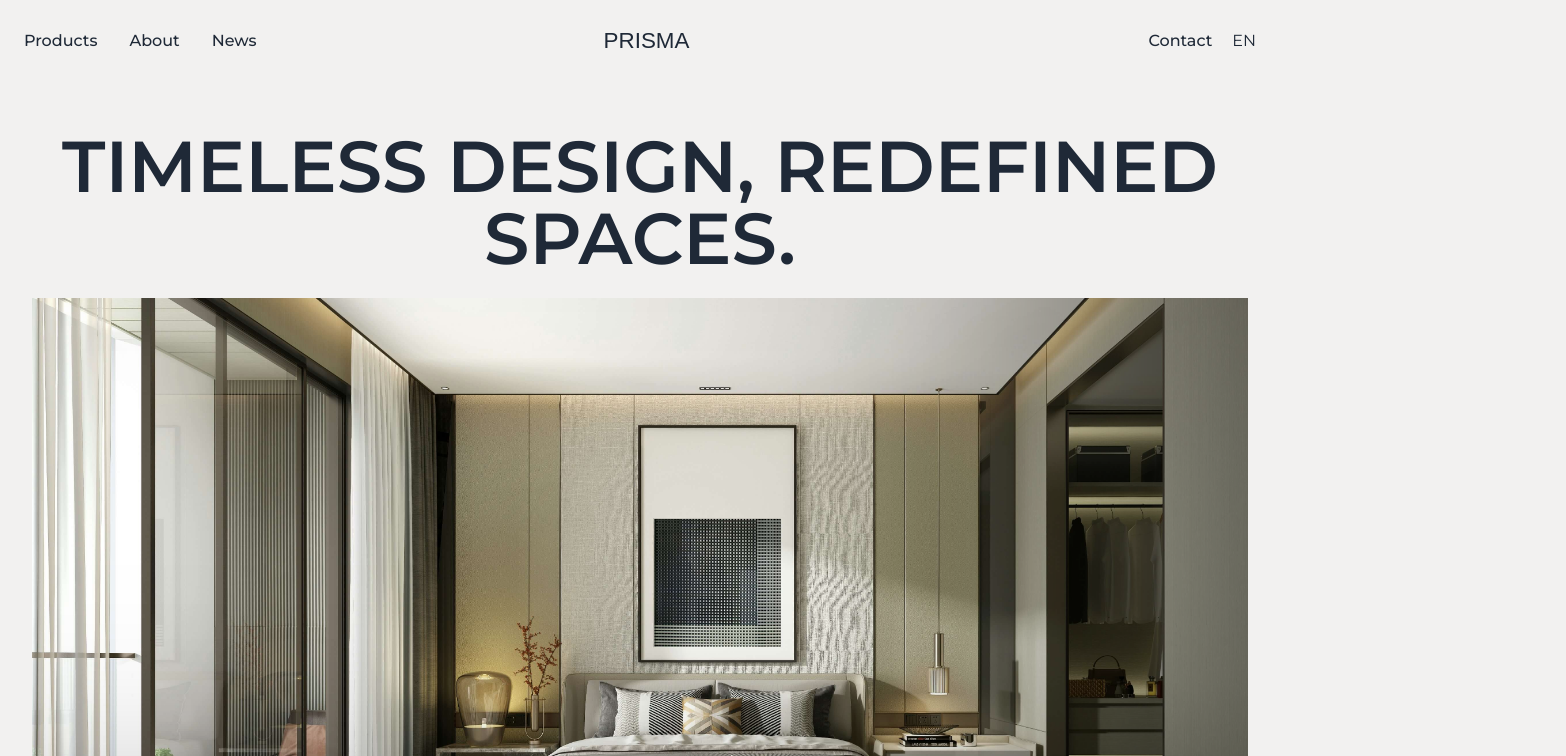
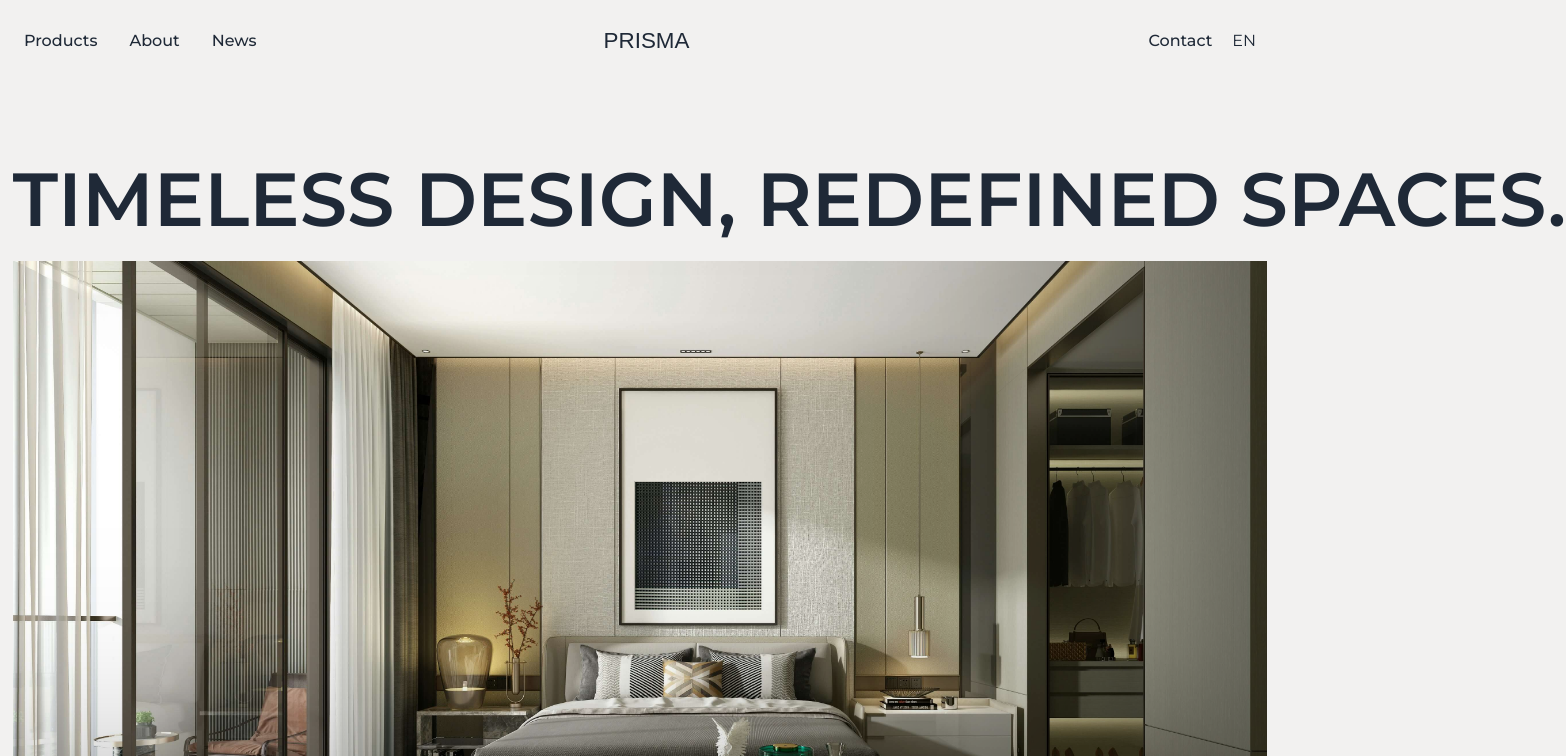
Before and after one commit to emersonramos3lt/architecture-app, a Next.js app: page / in a window 1280 px wide. Shown: the top 756 px of the page, 1566 px wide, since content can reach past the window. Built offline with nearby package versions, Linux system fonts and the light colour scheme; what next-reveal would draw is missing.

Commit message:
Update Header.tsx

```diff
--- a/components/Header.tsx
+++ b/components/Header.tsx
@@ -1,19 +1,15 @@
-"use client"
-
 import React from 'react'
 import Button from './Button'
-import { RevealWrapper } from 'next-reveal'
 
 const Header = () => {
   return (
+    <header className='lg:max-w-[98%] max-w-[95%] m-auto sm:mt-[5rem] mt-[3.5rem]'>
+        <h2 className='mb-[1.5rem] uppercase font-semibold text-center text-4xl sm:text-5xl lg:text-[4.7rem] lg:text-nowrap'>Timeless design, redefined spaces.</h2>
 
-    <header className='max-w-[95%] m-auto mt-[3rem]'>
-        <h2 className='mb-[1.5rem] uppercase font-semibold text-center text-4xl sm:text-5xl lg:text-7xl'>Timeless design, redefined spaces.</h2>
-
-        <div className='header-parallax flex justify-between items-end h-[50vh] lg:h-[90vh] w-full m-auto lg:bg-fixed bg-local'>
+        <div className='header-parallax flex justify-between items-end h-[80vh] lg:h-[90vh] w-full m-auto lg:bg-fixed bg-local'>
 
             <div className='flex flex-col lg:flex-row justify-between items-center p-[1.5rem] lg:gap-0 gap-4'>
-              <p className='lg:max-w-[35%] text-white font-semibold lg:text-xl text-xs'>Our goal is to transform ideas into impactful architectural solutions, enhancing the way people live, work, and connect with their surroundings.</p>
+              <p className='lg:max-w-[35%] text-white font-semibold lg:text-xl text-2xl text-center lg:text-start'>Our goal is to transform ideas into impactful architectural solutions, enhancing the way people live, work, and connect with their surroundings.</p>
 
               <Button
               type='button'
```
